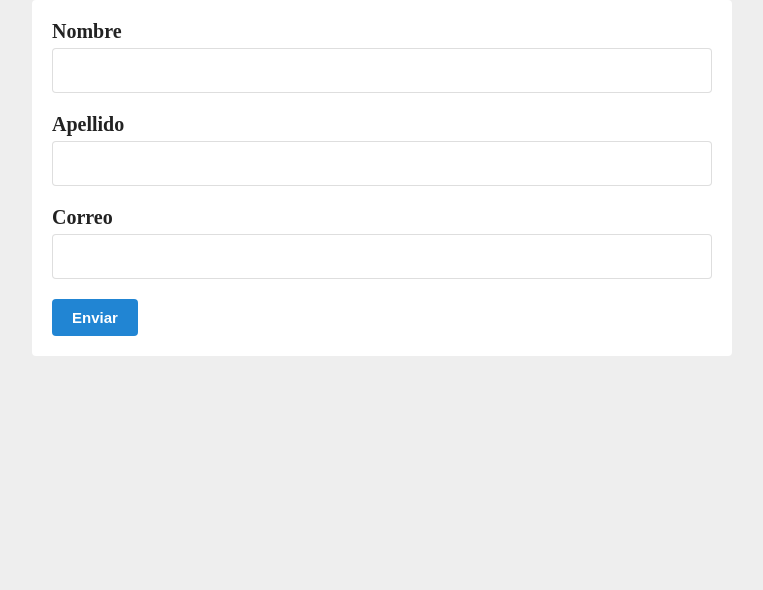
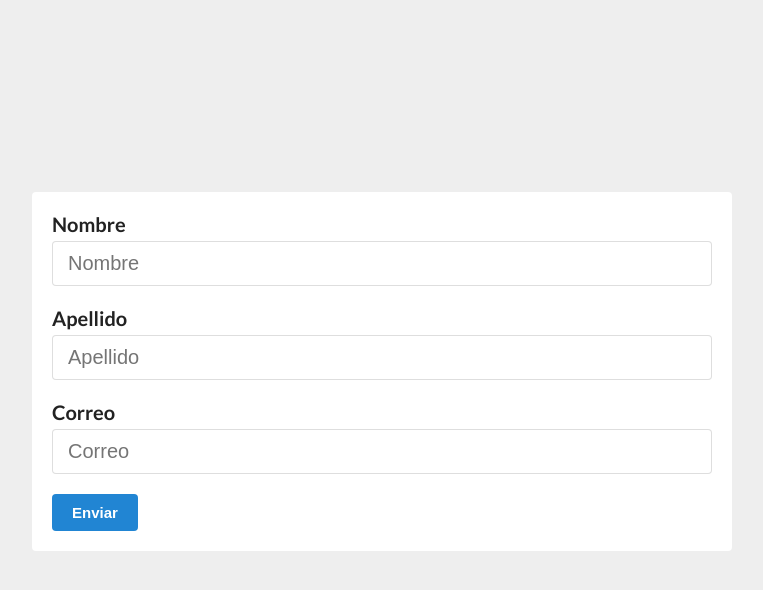
Before and after one commit to Rubenmt93/React-Gestor-de-usuarios, a React (Create React App) app: page / in a window 1280 px wide. Shown: the top 590 px of the page, without its empty margins (258-1021 px from the left). Built offline with nearby package versions, Linux system fonts and the light colour scheme.

Commit message:
Detalles finales

```diff
--- a/public/index.html
+++ b/public/index.html
@@ -24,7 +24,10 @@
       work correctly both with client-side routing and a non-root public URL.
       Learn how to configure a non-root public URL by running `npm run build`.
     -->
-    <title>React App</title>
+    <link rel="preconnect" href="https://fonts.googleapis.com">
+    <link rel="preconnect" href="https://fonts.gstatic.com" crossorigin>
+    <link href="https://fonts.googleapis.com/css2?family=Lato:wght@400;700&display=swap" rel="stylesheet">
+    <title>Gestor de usuarios</title>
   </head>
   <body>
     <noscript>You need to enable JavaScript to run this app.</noscript>
--- a/src/App.js
+++ b/src/App.js
@@ -22,6 +22,7 @@ function App() {
   }
 
   return (
+    <div style={{marginTop: '15%'}}>
       <Container>
         <Card>
           <div style={{padding:20}}>
@@ -29,16 +30,19 @@ function App() {
               <Input  label="Nombre"
                       name="name"
                       value={formulario.name}
+                      placeholder='Nombre'
                       onChange={handleChange}/>
 
               <Input  label="Apellido"
                       name="lastname"
                       value={formulario.lastname}
+                      placeholder='Apellido'
                       onChange={handleChange}/>
 
               <Input  label="Correo"
                       name="email"
                       value={formulario.email}
+                      placeholder='Correo'
                       onChange={handleChange}/>
               <Button>Enviar</Button>
             </form>
@@ -52,7 +56,7 @@ function App() {
           </ul>
         </Card>
       </Container>
-
+    </div>
 
   );
 }
--- a/src/index.css
+++ b/src/index.css
@@ -1,4 +1,5 @@
 body {
+  font-family: Lato, sans-serif;
   margin: 0;
   -webkit-font-smoothing: antialiased;
   -moz-osx-font-smoothing: grayscale;
```
Lines whose indentation alone changed are shown as unchanged.
